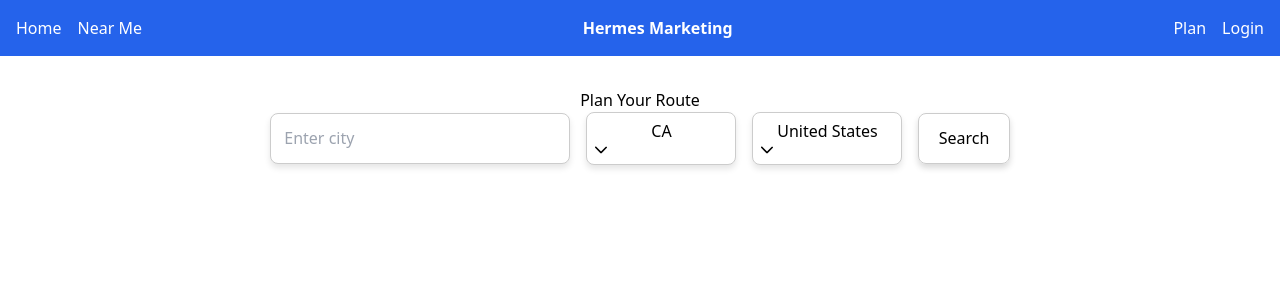
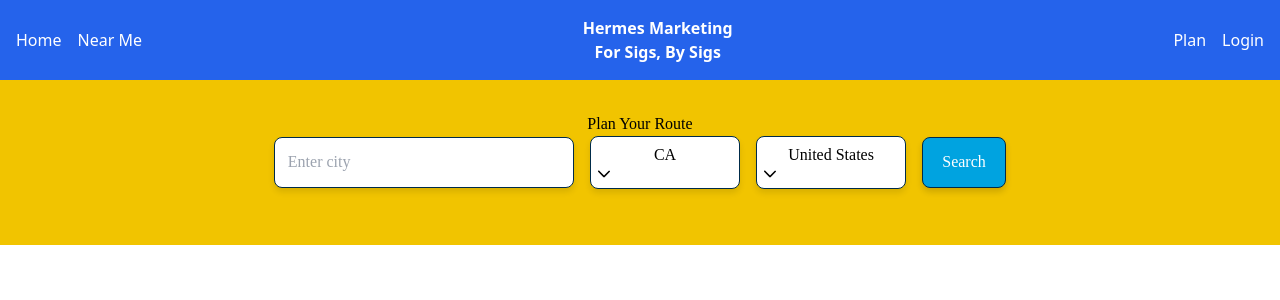
Before and after one commit to Hermes-Marketing/hermes, a Vue app in the folder frontend/: page /plan in a window 1280 px wide. Shown: the top 300 px of the page. Built offline with nearby package versions, Linux system fonts and the light colour scheme.

Commit message:
updated styling and updated search results to display cards

```diff
--- a/frontend/index.html
+++ b/frontend/index.html
@@ -2,7 +2,7 @@
 <html lang="en">
     <head>
         <meta charset="UTF-8" />
-        <link rel="icon" type="image/svg+xml" href="/vite.svg" />
+        <link rel="icon" type="image/svg+xml" href="/sc.svg" />
         <meta name="viewport" content="width=device-width, initial-scale=1.0" />
         <title>Hermes</title>
     </head>
--- a/frontend/src/components/Home.vue
+++ b/frontend/src/components/Home.vue
@@ -74,11 +74,15 @@ const searchPlaces = () => {
 <style scoped>
 .search-bar {
     @apply w-96 p-2 border border-gray-300 rounded-full focus:border-black focus:outline-none;
+    margin-bottom: 20vh;
 }
+
 .home-container {
     display: flex;
     flex-direction: column;
-    height: 100vh;
+    margin-top: 20vh;
+    height: 100%;
+    background-color: #f1c400; /* PANTONE 7406 C */
 }
 
 .search-box {
@@ -87,6 +91,7 @@ const searchPlaces = () => {
     align-items: center;
     justify-content: center;
     margin-bottom: 20px;
+    background-color: #ffffff;
 }
 
 .cities {
@@ -96,6 +101,8 @@ const searchPlaces = () => {
     align-items: center;
     justify-content: center;
     font-size: 1.5em;
+    font-family: Geller Text Regular;
+    color: #002b49; /* PANTONE 7463 C */
 }
 
 .city-grid {
@@ -110,6 +117,10 @@ const searchPlaces = () => {
     flex-direction: column;
     align-items: center;
     cursor: pointer;
+    background-color: #ffffff;
+    padding: 20px;
+    border: 1px solid #002b49; /* PANTONE 7463 C */
+    border-radius: 10px;
 }
 
 .city-image {
@@ -123,11 +134,13 @@ const searchPlaces = () => {
 }
 
 .city-name {
-    color: #9e9696; /* Dark grey */
+    color: #6f2c3f; /* PANTONE 505 C */
     transition: color 0.3s;
+    font-family: Geller Text Bold;
+    font-size: 1.2em;
 }
 
 .city-name:hover {
-    color: black; /* Black on hover */
+    color: #002b49; /* PANTONE 7463 C */
 }
 </style>
--- a/frontend/src/components/Navbar.vue
+++ b/frontend/src/components/Navbar.vue
@@ -8,6 +8,7 @@
         </div>
         <div class="flex-grow text-center">
             <span class="text-white font-bold">Hermes Marketing</span>
+            <span class="text-white font-bold block">For Sigs, By Sigs</span>
         </div>
         <div class="flex space-x-4">
             <a href="/plan" class="text-white no-underline hover:underline"
--- a/frontend/src/components/NearMe.vue
+++ b/frontend/src/components/NearMe.vue
@@ -119,25 +119,24 @@ export default {
     },
 };
 </script>
-
-<style scoped>
+<style>
 .near-me-container {
     text-align: center;
     padding: 2rem;
+    font-family: Geller Text Regular;
+    background-color: #ffffff;
 }
 
 .loading-message {
     font-size: 1.2rem;
-    color: blue;
+    color: #00a3e0; /* PANTONE 299 C */
+    font-family: Geller Text Regular;
 }
 
-.error-message {
+.error-message,
+.no-businesses {
     font-size: 1.2rem;
-    color: red;
-}
-
-.no-businesses {
-    color: red;
-    font-size: 1.2rem;
+    color: #ffd141; /* PANTONE 122 C */
+    font-family: Geller Text Bold;
 }
 </style>
--- a/frontend/src/components/PlanRoute.vue
+++ b/frontend/src/components/PlanRoute.vue
@@ -206,15 +206,19 @@ export default {
 .plan-route-container {
     text-align: center;
     padding: 2rem;
+    font-family: Geller Text Regular;
+    background-color: #f1c400; /* PANTONE 7406 C */
 }
 
 .loading-message {
     font-size: 1.2rem;
-    color: blue;
+    color: #00a3e0; /* PANTONE 299 C */
+    font-family: Geller Text Regular;
 }
 
 .no-businesses {
-    color: red;
     font-size: 1.2rem;
+    color: #6f2c3f; /* PANTONE 505 C */
+    font-family: Geller Text Bold;
 }
 </style>
--- a/frontend/src/components/SearchForm.vue
+++ b/frontend/src/components/SearchForm.vue
@@ -105,108 +105,115 @@ const updateCountry = (event) => {
     selectedCountry.value = event.value; // Update with the value selected
 };
 </script>
-
 <style scoped>
 .search-bar-container {
     display: flex;
     justify-content: center;
-    align-items: center; /* Align items vertically */
+    align-items: center;
     margin-bottom: 1.5rem;
-    gap: 1rem; /* Add space between components */
+    gap: 1rem;
+    font-family: Geller Text Regular;
+    background-color: #f1c400; /* PANTONE 7406 C */
 }
 
 .search-bar {
-    padding: 0.8rem; /* Padding for input */
-    font-size: 1rem; /* Font size */
-    border: 1px solid #ccc; /* Border for input */
-    border-radius: 8px; /* Rounded corners */
-    outline: none; /* Remove default outline */
-    width: 300px; /* Fixed width */
-    transition: border-color 0.3s ease, box-shadow 0.3s ease; /* Smooth transition */
-    box-shadow: 0 4px 6px rgba(0, 0, 0, 0.1); /* Shadow for depth */
+    padding: 0.8rem;
+    font-size: 1rem;
+    border: 1px solid #002b49; /* PANTONE 7463 C */
+    border-radius: 8px;
+    outline: none;
+    width: 300px;
+    transition: border-color 0.3s ease, box-shadow 0.3s ease;
+    box-shadow: 0 4px 6px rgba(0, 0, 0, 0.1);
+    font-family: Geller Text Regular;
+    background-color: #ffffff;
 }
 
 .search-bar:focus {
-    border-color: var(--primary-blue); /* Focus border color */
-    box-shadow: 0 0 5px rgba(0, 102, 204, 0.5); /* Glow effect on focus */
+    border-color: #00a3e0; /* PANTONE 299 C */
+    box-shadow: 0 0 5px rgba(0, 163, 224, 0.5);
 }
 
 .search-bar:hover {
-    border-color: var(--primary-blue); /* Hover border color */
-    box-shadow: 0 4px 8px rgba(0, 0, 0, 0.15); /* Darker shadow on hover */
+    border-color: #00a3e0; /* PANTONE 299 C */
+    box-shadow: 0 4px 8px rgba(0, 0, 0, 0.15);
 }
 
 /* Style for the dropdown component */
 .state-dropdown,
 .country-dropdown {
-    width: 150px; /* Fixed width for dropdowns */
-    border: 1px solid #ccc; /* Border for dropdowns */
-    border-radius: 8px; /* Rounded corners */
-    background-color: white; /* Background color */
-    padding: 0.4rem; /* Padding for dropdowns */
-    box-shadow: 0 4px 6px rgba(0, 0, 0, 0.1); /* Shadow for depth */
-    transition: border-color 0.3s ease, box-shadow 0.3s ease; /* Smooth transition */
+    width: 150px;
+    border: 1px solid #002b49; /* PANTONE 7463 C */
+    border-radius: 8px;
+    background-color: #ffffff;
+    padding: 0.4rem;
+    box-shadow: 0 4px 6px rgba(0, 0, 0, 0.1);
+    transition: border-color 0.3s ease, box-shadow 0.3s ease;
+    font-family: Geller Text Regular;
 }
 
 /* Dropdown styles on focus */
 .state-dropdown:focus,
 .country-dropdown:focus {
-    border-color: var(--primary-blue); /* Focus border color */
-    box-shadow: 0 0 5px rgba(0, 102, 204, 0.5); /* Glow effect on focus */
+    border-color: #00a3e0; /* PANTONE 299 C */
+    box-shadow: 0 0 5px rgba(0, 163, 224, 0.5);
 }
 
 /* Hover effect for dropdowns */
 .state-dropdown:hover,
 .country-dropdown:hover {
-    border-color: var(--primary-blue); /* Hover border color */
-    box-shadow: 0 4px 8px rgba(0, 0, 0, 0.15); /* Darker shadow on hover */
+    border-color: #00a3e0; /* PANTONE 299 C */
+    box-shadow: 0 4px 8px rgba(0, 0, 0, 0.15);
 }
 
 /* Styling for dropdown options */
 .p-dropdown-item {
-    padding: 0.8rem; /* Padding for options */
-    border-bottom: 1px solid #eee; /* Divider between options */
-    transition: background-color 0.2s ease; /* Smooth transition for hover effect */
+    padding: 0.8rem;
+    border-bottom: 1px solid #eee;
+    transition: background-color 0.2s ease;
+    font-family: Geller Text Regular;
 }
 
 .p-dropdown-item:hover {
-    background-color: var(--primary-blue); /* Background color on hover */
-    color: white; /* Change text color on hover */
+    background-color: #00a3e0; /* PANTONE 299 C */
+    color: #ffffff;
 }
 
 /* Styling for the selected item */
 .p-dropdown-label {
-    padding: 0.8rem; /* Padding for selected label */
-    border-radius: 8px; /* Rounded corners */
-    background-color: #f9f9f9; /* Background for selected item */
-    color: #333; /* Text color */
+    padding: 0.8rem;
+    border-radius: 8px;
+    background-color: #f1c400; /* PANTONE 7406 C */
+    color: #002b49; /* PANTONE 7463 C */
+    font-family: Geller Text Bold;
 }
 
 /* Customize the dropdown arrow */
 .p-dropdown .p-dropdown-trigger {
-    background-color: transparent; /* Make background transparent */
-    border: none; /* Remove border */
-    cursor: pointer; /* Pointer cursor */
+    background-color: transparent;
+    border: none;
+    cursor: pointer;
 }
+
 .search-button {
-    background-color: var(--primary-blue);
-    color: black; /* Change text color to white */
-
-    border: 1px solid #ccc; /* Border for input */
-    padding: 0.8rem 1.2rem; /* Increased padding */
+    background-color: #00a3e0; /* PANTONE 299 C */
+    color: #ffffff;
+    border: 1px solid #002b49; /* PANTONE 7463 C */
+    padding: 0.8rem 1.2rem;
     font-size: 1rem;
-    border-radius: 8px; /* More rounded corners */
+    border-radius: 8px;
     cursor: pointer;
-    transition: background-color 0.3s ease, transform 0.2s ease; /* Added transform effect */
-    box-shadow: 0 4px 6px rgba(0, 0, 0, 0.15); /* Added shadow */
+    transition: background-color 0.3s ease, transform 0.2s ease;
+    box-shadow: 0 4px 6px rgba(0, 0, 0, 0.15);
+    font-family: Geller Text Bold;
 }
 
 .search-button:hover {
-    background-color: var(--primary-gold);
-    transform: translateY(-2px); /* Lift effect on hover */
+    background-color: #ffd141; /* PANTONE 122 C */
+    transform: translateY(-2px);
 }
 
 .search-button:active {
-    transform: translateY(1px); /* Push effect on click */
+    transform: translateY(1px);
 }
 </style>
--- a/frontend/src/style.css
+++ b/frontend/src/style.css
@@ -1,10 +1,32 @@
+@import url("https://fonts.googleapis.com/css2?family=Geller+Text:wght@400;700&family=Rift+Soft:wght@400;700&display=swap");
+
 :root {
-    font-family: Inter, system-ui, Avenir, Helvetica, Arial, sans-serif;
+    /* Fonts */
+    font-family: "Geller Text", "Rift Soft", Arial, sans-serif;
     line-height: 1.5;
     font-weight: 400;
 
-    color: rgba(255, 255, 255, 0.87);
-    background-color: #ffffff; /* Changed to white */
+    /* Primary Colors */
+    --primary-blue: #00a3e0; /* PANTONE 299 C */
+    --primary-yellow: #ffd141; /* PANTONE 122 C */
+    --primary-navy: #002b49; /* PANTONE 7463 C */
+    --primary-gold: #f1c400; /* PANTONE 7406 C */
+
+    /* Secondary Colors */
+    --secondary-maroon: #6f2c3f; /* PANTONE 505 C */
+    --secondary-orange: #e57200; /* PANTONE 152 C */
+    --secondary-brown: #85431e; /* PANTONE 7517 C */
+    --secondary-yellow: #fecf00; /* PMS CEO */
+    --black: #000000; /* Black */
+    --secondary-gold: #cda835; /* PMS 8-7 C */
+    --secondary-green: #9f912a; /* PANTONE 619 C */
+    --secondary-light-blue: #71b2c9; /* PANTONE 7458 C */
+    --secondary-beige: #8b6f4e; /* PANTONE 874 C */
+    --secondary-warm-grey: #6e6259; /* PANTONE WARM GREY 11C */
+    --secondary-cool-grey: #d0d0ce; /* PANTONE COOL GREY 2C */
+
+    color: var(--primary-navy);
+    background-color: #ffffff;
 
     font-synthesis: none;
     text-rendering: optimizeLegibility;
@@ -14,27 +36,34 @@
 
 a {
     font-weight: 500;
-    color: #646cff;
+    color: var(--primary-blue);
     text-decoration: inherit;
 }
 a:hover {
-    color: #535bf2;
+    color: var(--primary-yellow);
 }
 
 h1 {
     font-size: 3.2em;
     line-height: 1.1;
+    font-weight: bold;
+    font-family: "Geller Text", sans-serif;
+}
+
+button {
+    background-color: var(--secondary-warm-grey);
+    color: #ffffff;
 }
 
 @media (prefers-color-scheme: light) {
     :root {
-        color: #213547;
-        background-color: #ffffff; /* Ensure it remains white in light mode */
+        color: var(--primary-navy);
+        background-color: #ffffff;
     }
     a:hover {
-        color: #747bff;
+        color: var(--secondary-orange);
     }
     button {
-        background-color: #f9f9f9;
+        background-color: var(--secondary-cool-grey);
     }
 }
```
Also changed, not shown: frontend/src/components/Places.vue (+64 -13 lines), frontend/public/sc.svg (added).
